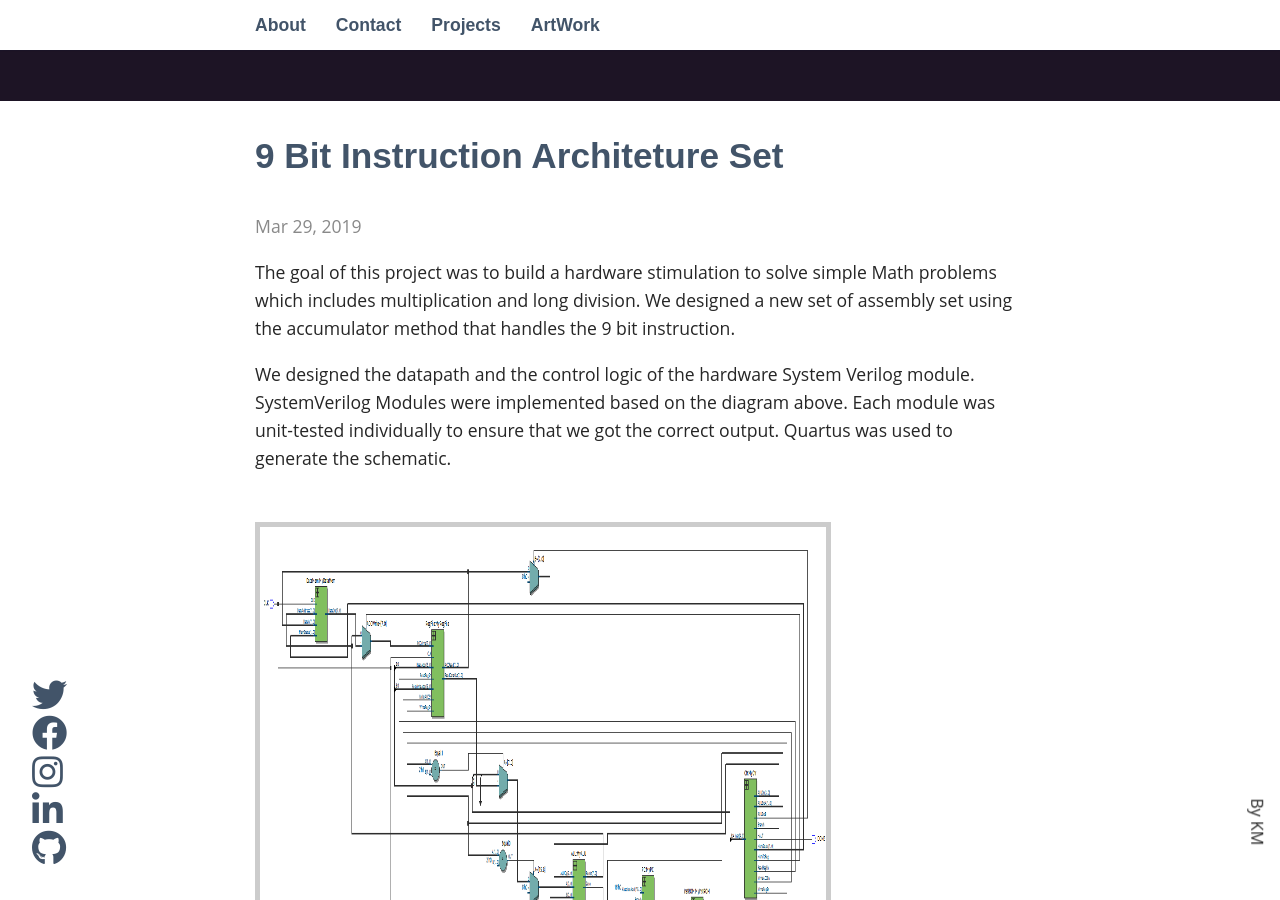
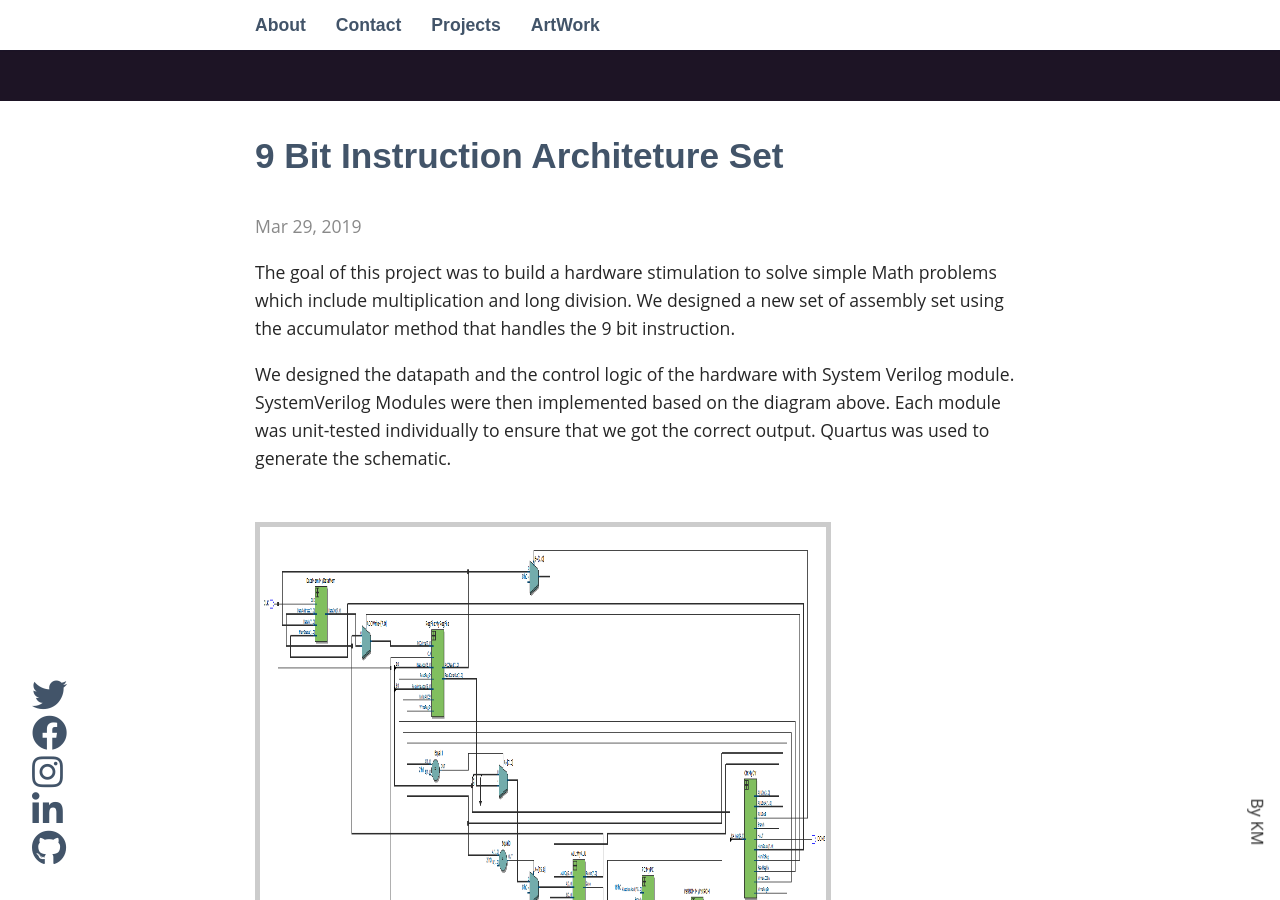
Before and after one commit to kinming92/kinming92.github.io, a Jekyll site: the page built from _posts/2019-07-19-9 bit-instr-arch-set.md, in a window 1280 px wide and 900 px high, scrolled down 399 px. Built offline with Jekyll 4.4.1, drawn with Linux system fonts in a browser that asks for light colours; nearby versions of some CDN libraries.

```diff
--- a/_posts/2019-07-19-9 bit-instr-arch-set.md
+++ b/_posts/2019-07-19-9 bit-instr-arch-set.md
@@ -6,13 +6,13 @@ categories: jekyll update
 excerpt_separator: <!--more-->
 ---
 
-The goal of this project was to build a hardware stimulation to solve simple Math problems which includes multiplication and long division.
+The goal of this project was to build a hardware stimulation to solve simple Math problems which include multiplication and long division.
 We designed a new set of assembly set using the accumulator method that handles the 9 bit instruction.
 
 <!-- ![Assembly Set](/assets/9bitInstructions/assemly-operation.png) -->
 
-We designed the datapath and the control logic of the hardware System Verilog module.
-SystemVerilog Modules were implemented based on the diagram above.
+We designed the datapath and the control logic of the hardware with System Verilog module.
+SystemVerilog Modules were then implemented based on the diagram above.
 Each module was unit-tested individually to ensure that we got the correct output.
 Quartus was used to generate the schematic.
 
```
Also changed, not shown: _posts/2019-07-19-contour-transformation.md (+1 -1 lines), _posts/2019-07-19-game-dev-phaser.md (+1 -1 lines), _posts/2019-08-31-basic-movie-crud-app.md (+1 -1 lines), _posts/2020-08-06-react-portfolio.md (+1 -1 lines).
